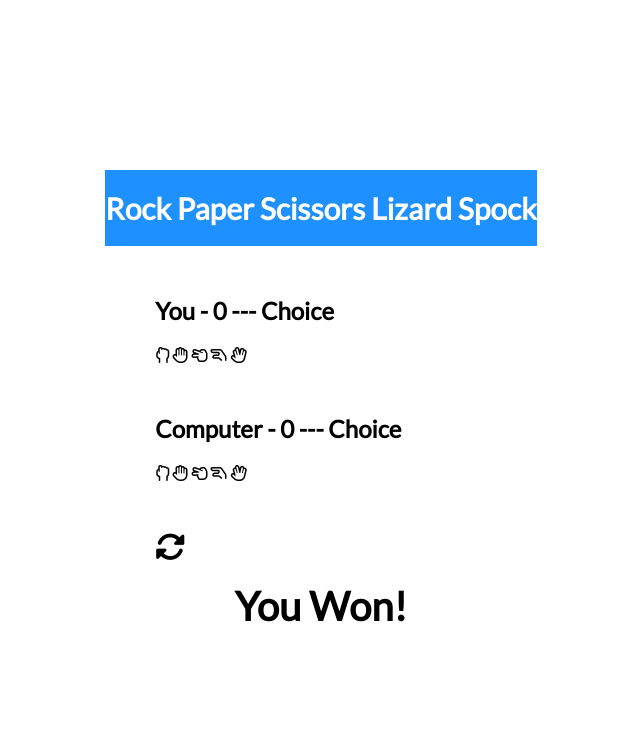
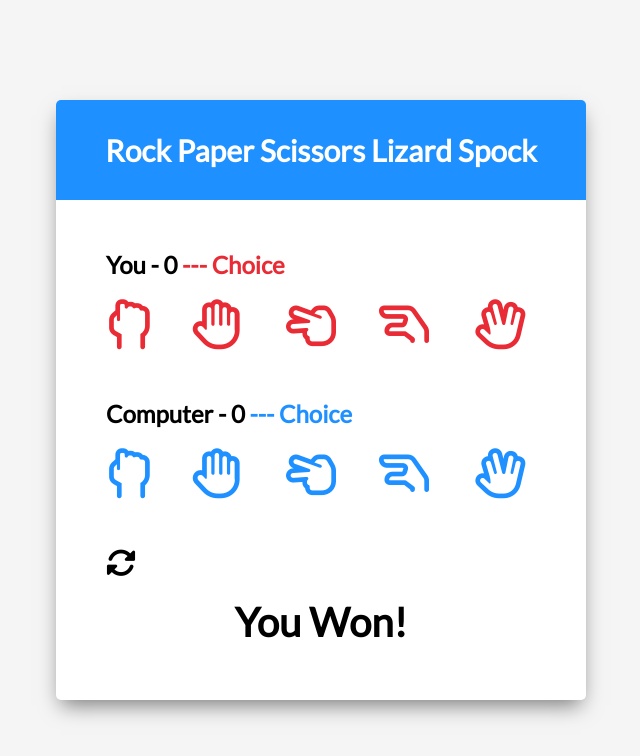
Before and after one commit to Hailey-04/spock-rock-game, a plain HTML site: page index.html in a window 1280 px wide. Shown: the whole page, without its empty margins (319-959 px from the left). Drawn offline with Linux system fonts and the light colour scheme.

Commit message:
styling complete

```diff
--- a/style.css
+++ b/style.css
@@ -7,18 +7,28 @@ html {
 body {
   margin: 0;
   min-height: 100vh;
-
+  background: whitesmoke;
   font-family: Lato, sans-serif;
   display: flex;
   justify-content: center;
   align-items: center;
 }
 
+.game-container{
+  width: 530px;
+  height: 600px;
+  background: white;
+  border-radius: 5px;
+  box-shadow: 0 10px 20px -5px rgba(0, 0, 0, 0.5);
+}
+
 
 
 .header {
   background: dodgerblue;
-
+  border-top-left-radius: 5px;
+  border-top-right-radius: 5px;
+  height: 100px;
   display: flex;
   justify-content: center;
   align-items: center;
@@ -37,12 +47,31 @@ h2 {
   margin-bottom: 20px;
 }
 
-.far {
+.fa-regular {
   font-size: 50px;
   margin-right: 40px;
   User-select: none;
 }
 
+#player .fa-regular,
+#player .choice{
+  color: dodgerblue;
+  cursor: pointer;
+}
+
+#computer .fa-regular,
+#computer .choice{
+  color: rgb(232, 43, 52);
+}
+
+#player .fa-regular:last-of-type,
+#computer .fa-regular:last-of-type{
+  margin-right: 0;
+}
+
+.selected{
+  color: black !important;
+}
 
 
 .reset-icon {
@@ -66,7 +95,7 @@ h2 {
 /* Media Query: Large Smartphone (Vertical) */
 @media screen and (max-width: 600px) {
   .game-container {
-
+    width: 95%;
     height: 580px;
   }
 
@@ -78,7 +107,7 @@ h2 {
     margin: 50px 0 25px 25px;
   }
 
-  .far {
+  .fa-regular {
     margin-right: 20px;
   }
 
```
